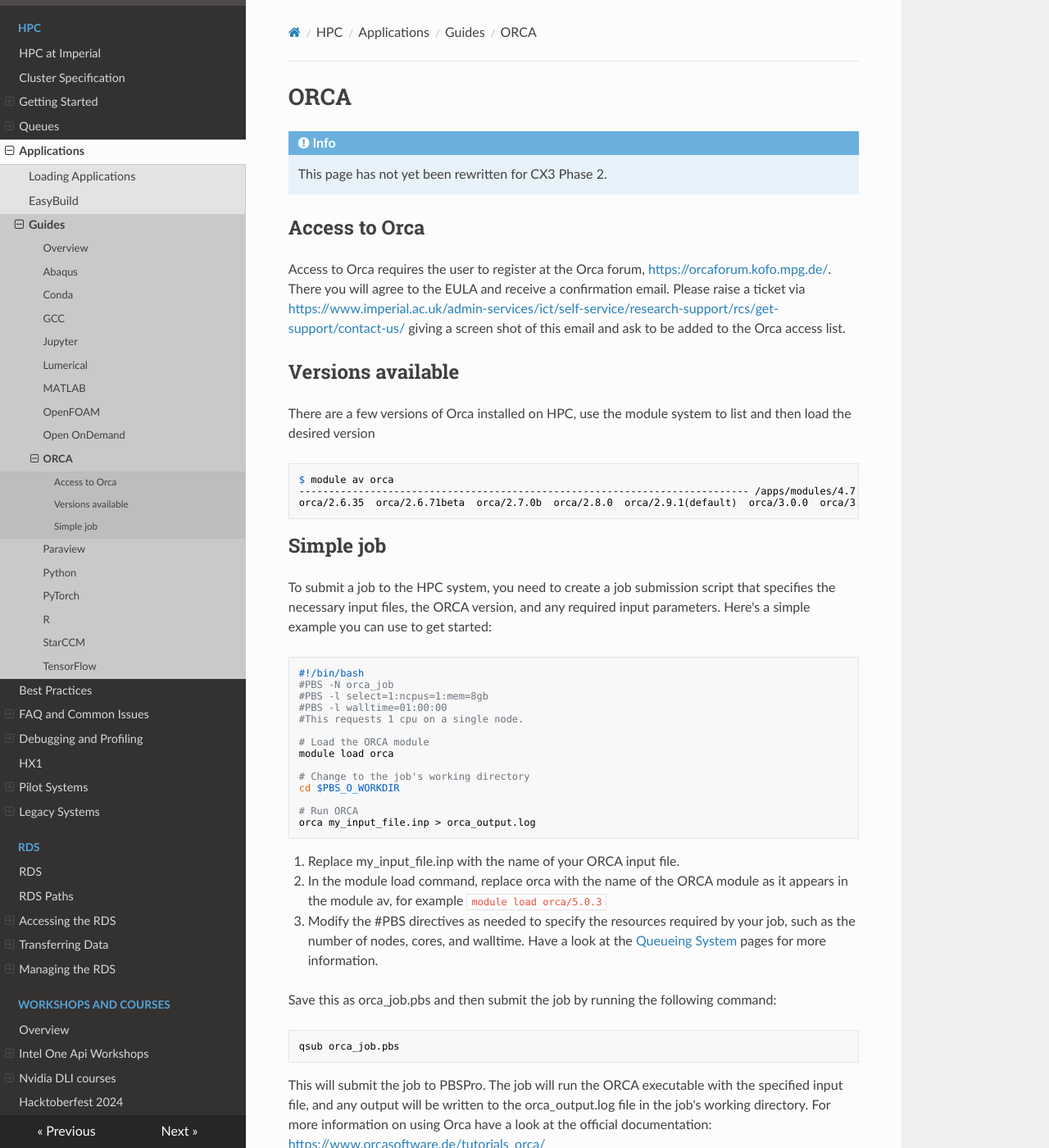
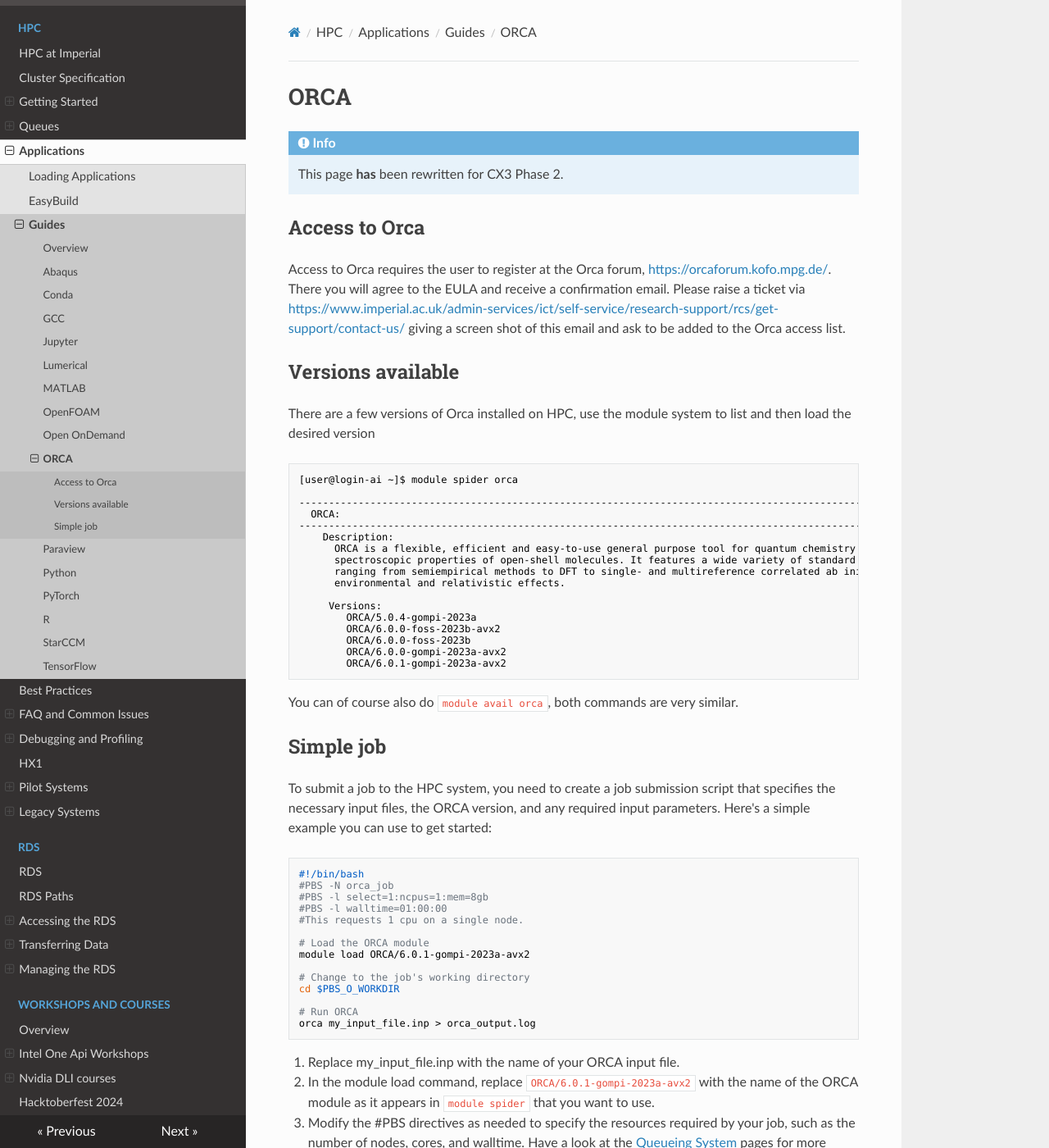
Before and after one commit to ImperialCollegeLondon/icl-rcs-user-guide, an MkDocs documentation site: the page built from docs/hpc/applications/guides/orca.md, in a window 1280 px wide and 1400 px high. Shown: the whole window at 82% size. Built offline with MkDocs 1.6.1, drawn with Linux system fonts in a browser that asks for light colours; nearby versions of some CDN libraries.

Commit message:
updated orca page for phase2

````diff
--- a/docs/hpc/applications/guides/orca.md
+++ b/docs/hpc/applications/guides/orca.md
@@ -2,7 +2,7 @@
 
 !!! info
 
-    This page has not yet been rewritten for CX3 Phase 2.
+    This page **has** been rewritten for CX3 Phase 2.
 
 ## Access to Orca
 
@@ -12,10 +12,25 @@ Access to Orca requires the user to register at the Orca forum, [https://orcafor
 There are a few versions of Orca installed on HPC, use the module system to list and then load the desired version
 
 ```console
-$ module av orca
----------------------------------------------------------------------------- /apps/modules/4.7.1/modulefiles ----------------------------------------------------------------------------
-orca/2.6.35  orca/2.6.71beta  orca/2.7.0b  orca/2.8.0  orca/2.9.1(default)  orca/3.0.0  orca/3.0.2  orca/4.0.0  orca/4.2.1  orca/5.0.1  orca/5.0.3  orca/r1038
+[user@login-ai ~]$ module spider orca
+
+-------------------------------------------------------------------------------------------------------------------------------
+  ORCA:
+-------------------------------------------------------------------------------------------------------------------------------
+    Description:
+      ORCA is a flexible, efficient and easy-to-use general purpose tool for quantum chemistry with specific emphasis on
+      spectroscopic properties of open-shell molecules. It features a wide variety of standard quantum chemical methods
+      ranging from semiempirical methods to DFT to single- and multireference correlated ab initio methods. It can also treat
+      environmental and relativistic effects.
+
+     Versions:
+        ORCA/5.0.4-gompi-2023a
+        ORCA/6.0.0-foss-2023b-avx2
+        ORCA/6.0.0-foss-2023b
+        ORCA/6.0.0-gompi-2023a-avx2
+        ORCA/6.0.1-gompi-2023a-avx2
 ```
+You can of course also do `module avail orca`, both commands are very similar.
 
 ## Simple job
 To submit a job to the HPC system, you need to create a job submission script that specifies the necessary input files, the ORCA version, and any required input parameters. Here's a simple example you can use to get started:
@@ -28,7 +43,7 @@ To submit a job to the HPC system, you need to create a job submission script th
 #This requests 1 cpu on a single node.
 
 # Load the ORCA module
-module load orca
+module load ORCA/6.0.1-gompi-2023a-avx2
 
 # Change to the job's working directory
 cd $PBS_O_WORKDIR
@@ -38,7 +53,7 @@ orca my_input_file.inp > orca_output.log
 ```
 
 1. Replace my_input_file.inp with the name of your ORCA input file.
-1. In the module load command, replace orca with the name of the ORCA module as it appears in the module av, for example `module load orca/5.0.3`
+1. In the module load command, replace `ORCA/6.0.1-gompi-2023a-avx2` with the name of the ORCA module as it appears in `module spider` that you want to use.
 1. Modify the #PBS directives as needed to specify the resources required by your job, such as the number of nodes, cores, and walltime. Have a look at the [Queueing System](../../queues/index.md) pages for more information.
 
 Save this as orca_job.pbs and then submit the job by running the following command:
````
